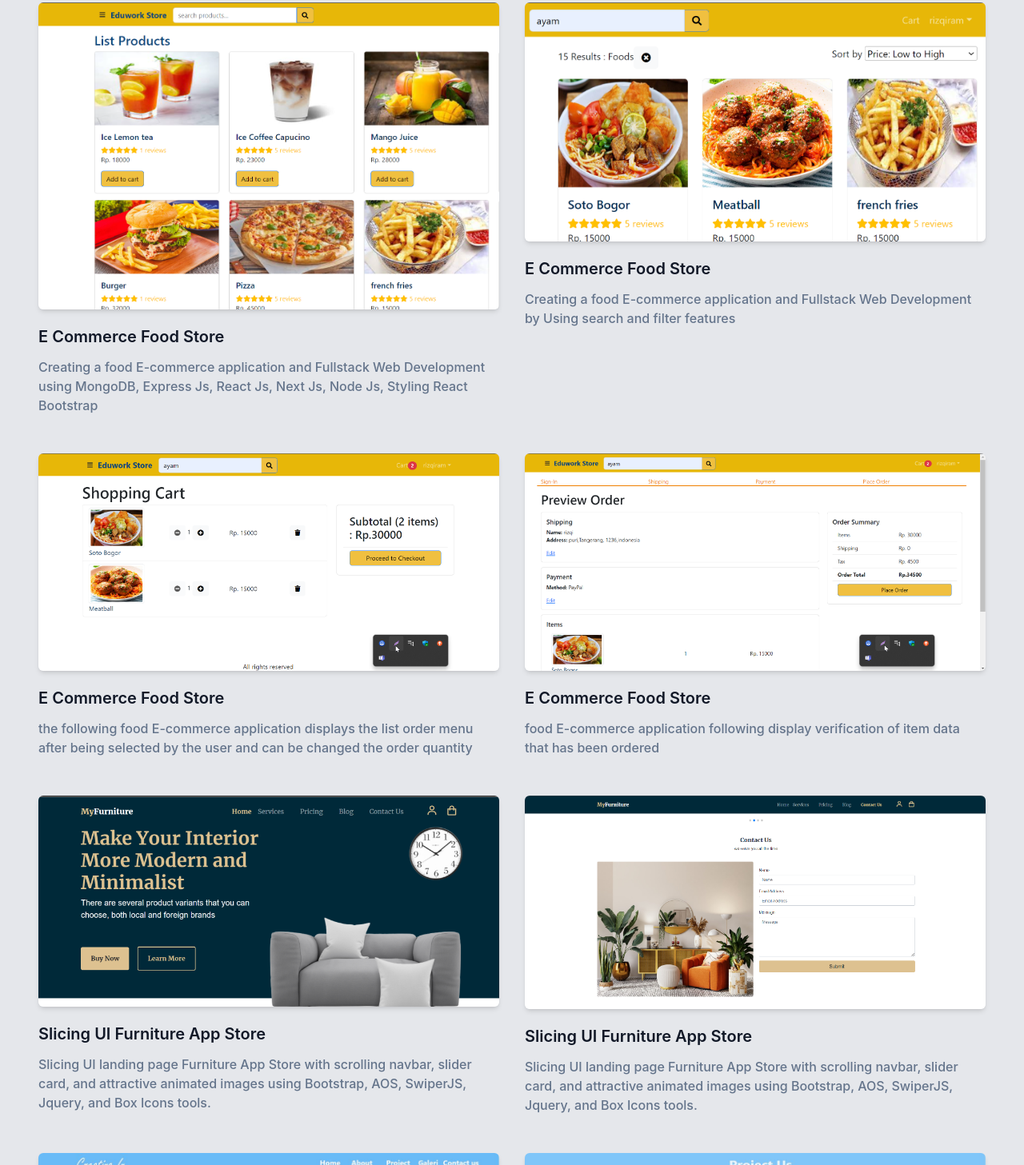
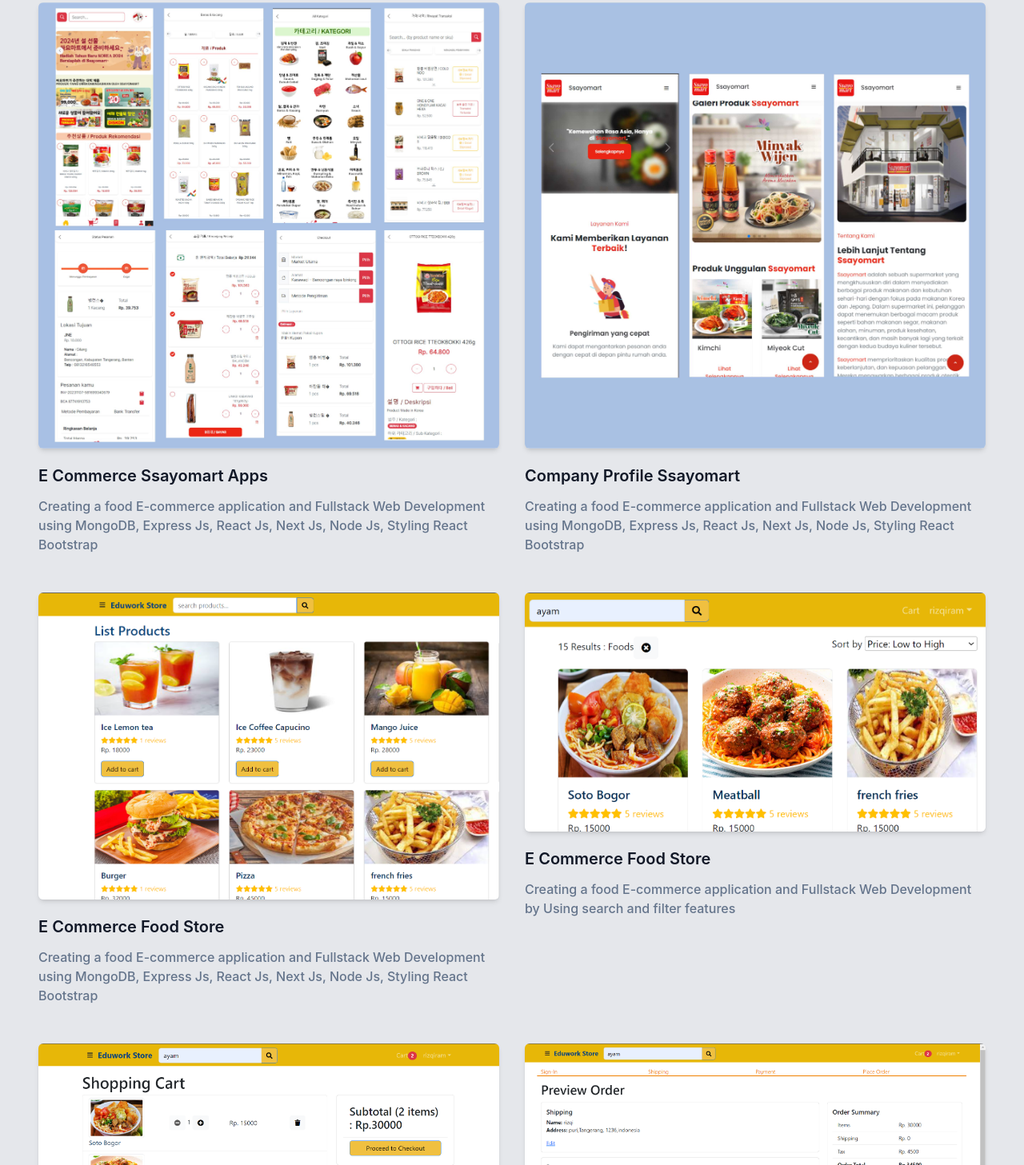
Before and after one commit to ramarizqiunstopable/myportfolio, a website: page index.html in a window 1280 px wide. Shown: the part 1506-2963 px from the top of the page at 80% size. Drawn offline with Linux system fonts and the light colour scheme.

Commit message:
revisi tambah portfolio

```diff
--- a/index.html
+++ b/index.html
@@ -324,31 +324,54 @@
         <div
           class="xl: mx-auto flex w-10/12 w-full flex-wrap justify-center px-4"
         >
-          <div class="mb-12 px-4 md:w-1/2">
-            <div class="overflow-hidden rounded-md shadow-md">
-              <img
-                src="dist/img/app-main.png"
-                alt="landing page"
-                width="w-full"
-              />
+        <div class="mb-12 px-4 md:w-1/2">
+          <div class="overflow-hidden rounded-md shadow-md">
+            <img src="dist/img/sayo.jpg" alt="landing page" width="w-full" />
             </div>
-            <a
-              href="https://github.com/rizqiramadhani1101/project-frontend.git"
-              class="text-decoration-none"
-              ><h3
-                class="mb-3 mt-5 text-xl font-semibold text-dark dark:text-white"
-              >
-                E Commerce Food Store
-              </h3></a
-            >
+            <a href="https://apps.ssayomart.com/" class="text-decoration-none">
+              <h3 class="mb-3 mt-5 text-xl font-semibold text-dark dark:text-white">
+                E Commerce Ssayomart Apps
+              </h3>
+            </a>
 
             <p class="text-base font-medium text-slate-500">
               Creating a food E-commerce application and Fullstack Web
               Development using MongoDB, Express Js, React Js, Next Js, Node Js,
               Styling React Bootstrap
             </p>
-          </div>
+            </div>
+            <div class="mb-12 px-4 md:w-1/2">
+              <div class="overflow-hidden rounded-md shadow-md">
+                <img src="dist/img/sayocop.jpg" alt="landing page" width="w-full" />
+              </div>
+              <a href="https://web.ssayomart.com/" class="text-decoration-none">
+                <h3 class="mb-3 mt-5 text-xl font-semibold text-dark dark:text-white">
+                  Company Profile Ssayomart
+                </h3>
+              </a>
 
+              <p class="text-base font-medium text-slate-500">
+                Creating a food E-commerce application and Fullstack Web
+                Development using MongoDB, Express Js, React Js, Next Js, Node Js,
+                Styling React Bootstrap
+              </p>
+            </div>
+            <div class="mb-12 px-4 md:w-1/2">
+              <div class="overflow-hidden rounded-md shadow-md">
+                <img src="dist/img/app-main.png" alt="landing page" width="w-full" />
+            </div>
+            <a href="https://github.com/rizqiramadhani1101/project-frontend.git" class="text-decoration-none">
+              <h3 class="mb-3 mt-5 text-xl font-semibold text-dark dark:text-white">
+                E Commerce Food Store
+              </h3>
+              </a>
+
+            <p class="text-base font-medium text-slate-500">
+              Creating a food E-commerce application and Fullstack Web
+              Development using MongoDB, Express Js, React Js, Next Js, Node Js,
+              Styling React Bootstrap
+            </p>
+            </div>
           <div class="mb-12 px-4 md:w-1/2">
             <div class="overflow-hidden rounded-md shadow-md">
               <img
```
Also changed, not shown: dist/img/kiki.png (deleted), dist/img/sayo.jpg (added), dist/img/sayocop.jpg (added).
